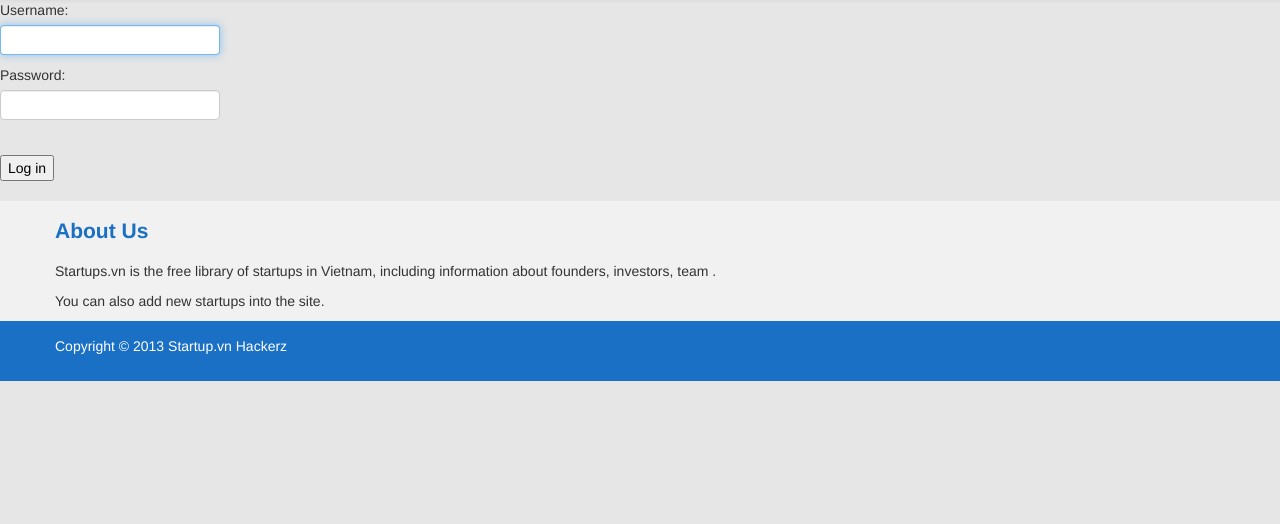
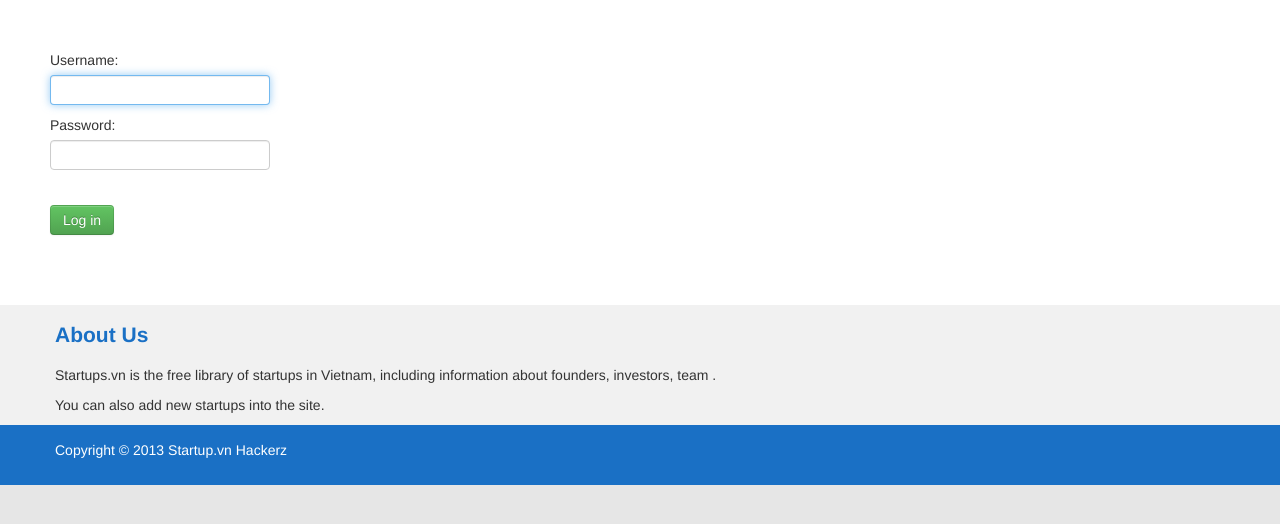
Before and after one commit to harrypotterismyname/starthub.vn, a Django app: template startups/templates/registration/login.html in a window 1280 px wide. Shown: the part 80-604 px from the top of the page. Run offline with Django 3.2, Linux system fonts and the light colour scheme; the template is opened without the code that fills it, so the values that code supplies are empty; some libraries are stand-ins or nearby versions.

Commit message:
style login/reg form pages

```diff
--- a/startups/templates/registration/login.html
+++ b/startups/templates/registration/login.html
@@ -6,7 +6,11 @@
 {% if error_message %}
 <p class="errornote">{{ error_message }}</p>
 {% endif %}
-<div id="content-main">
+
+<style>
+#content-main-login { padding: 50px; background: white; }
+</style>
+<div id="content-main-login">
     <form action="{{ app_path }}" method="post" id="login-form">{% csrf_token %}
   <div class="form-row">
     <label for="id_username">{% trans 'Username:' %}</label>
@@ -18,7 +22,7 @@
     <input type="hidden" name="this_is_the_login_form" value="1" />
   </div>
   <div class="submit-row">
-    <label>&nbsp;</label><input type="submit" value="{% trans 'Log in' %}" />
+    <label>&nbsp;</label><input type="submit" class="btn btn-success" value="{% trans 'Log in' %}" />
   </div>
 </form>
 
```
Also changed, not shown: startups/templates/registration/registration_form.html (+5 -3 lines), startups/tomo-db.db.
